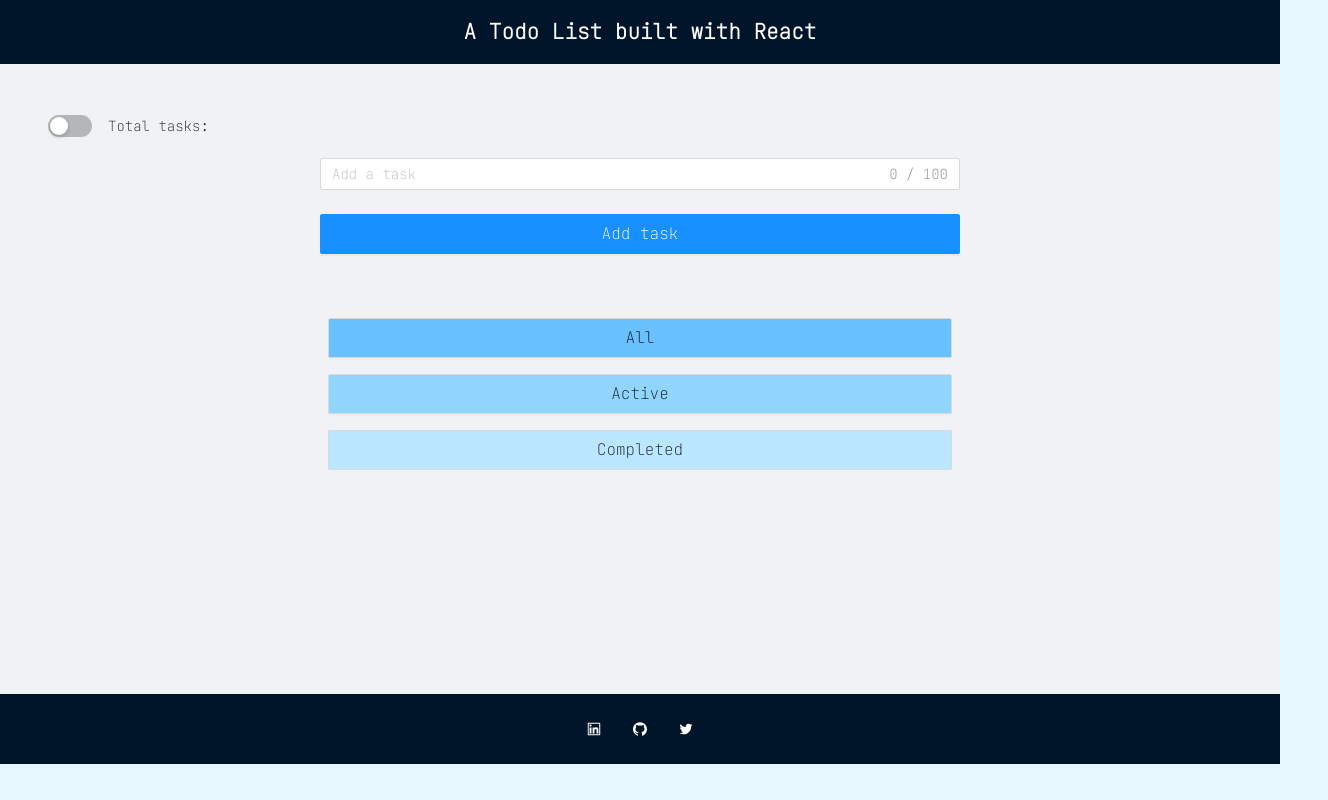
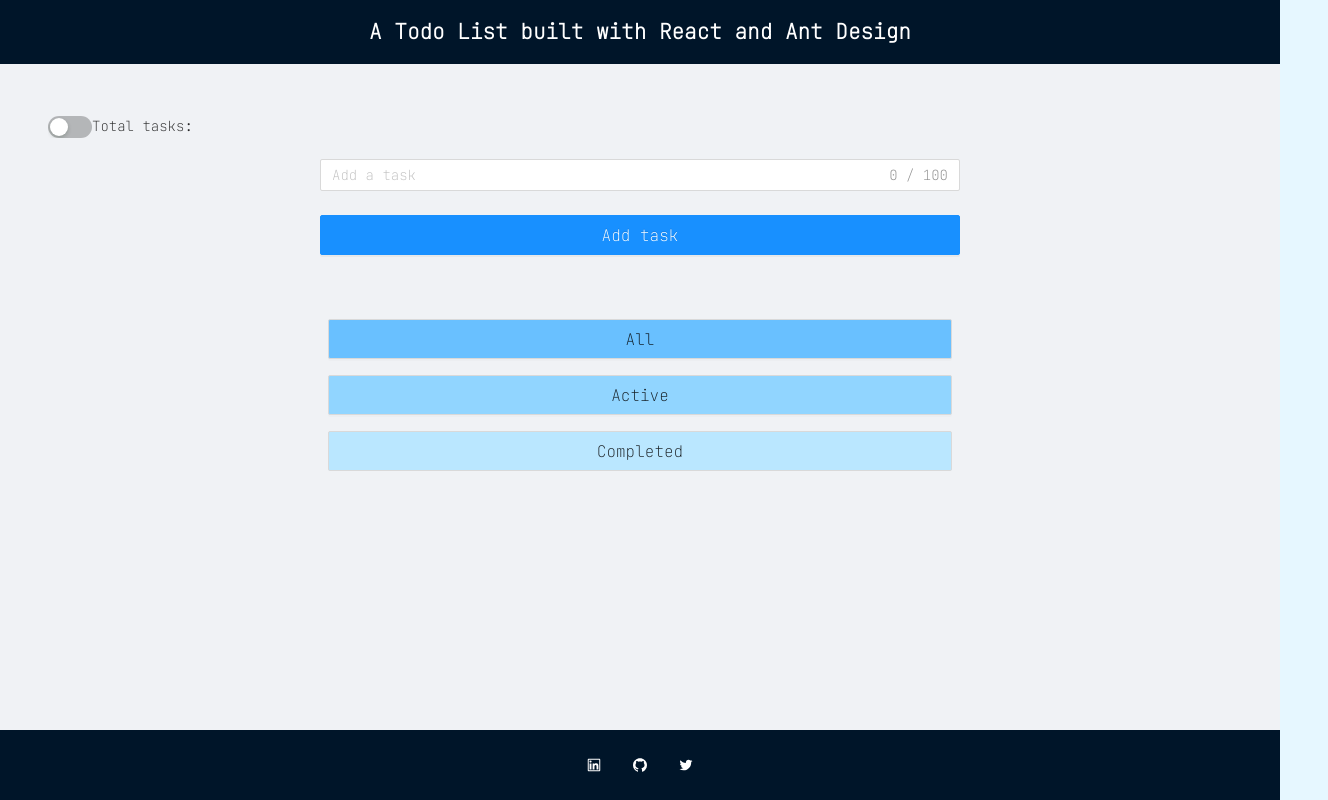
Before and after one commit to calmarti/todolist-react, a React (Create React App) app: page / in a window 1280 px wide. Shown: the whole page, 1328 px wide, since content can reach past the window. Built offline with nearby package versions, Linux system fonts and the light colour scheme.

Commit message:
refactor counter feature into Count component

```diff
--- a/public/index.html
+++ b/public/index.html
@@ -24,7 +24,7 @@
       work correctly both with client-side routing and a non-root public URL.
       Learn how to configure a non-root public URL by running `npm run build`.
     -->
-    <title>React App</title>
+    <title>TODO App</title>
   </head>
   <body>
     <noscript>You need to enable JavaScript to run this app.</noscript>
--- a/src/App.js
+++ b/src/App.js
@@ -2,6 +2,7 @@ import "./app.css";
 import { useState } from "react";
 import { nanoid } from "nanoid";
 import List from "./List";
+import Counter from "./Counter";
 import { Layout, Input, Form, Button, Row, Col, Switch, Badge } from "antd";
 
 import {
@@ -11,13 +12,6 @@ import {
 } from "@ant-design/icons";
 
 const { Header, Content, Footer } = Layout;
-
-//TODO: arreglar altura del root (por defecto extrañamente pequeña, luego se ajusta en función del espacio que ocupan las tasks)
-//TODO: falta funcionalidad de editar
-//TODO: aumentar tamaño por defecto (no el del hover) de iconos de linkedIn y GitHub
-//TODO: mirar todo list de Lola Rufino a ver que más ...
-//TODO: implementar un contador de tareas activas (count = new + active + count)
-//TODO: refactorizar (sin pasarme)
 
 function App() {
   const [name, setName] = useState("");
@@ -37,9 +31,6 @@ function App() {
     setTasks(tasks.filter((task) => task.id !== id));
     setCount((count) => count - 1);
   };
-
-  //TODO: última funcionalidad por implementar:
-  //const editTask()
 
   const checkTask = (ev, id) => {
     const tasksAfterCheck = tasks.map((task) => {
@@ -89,23 +80,16 @@ function App() {
   }
 
   return (
-    <Layout>
+    <Layout className="layout">
       <Header>
         {" "}
-        <h2 className="heading"> A Todo List built with React</h2>
+        <h2 className="heading"> A Todo List built with React and Ant Design</h2>
       </Header>
       <Content>
 
-      <div className="counter-container">
-            <Switch
-              checked={showCount}
-              onChange={() => setShowCount(!showCount)}
-            />
-            <span>Total tasks:</span>
-            <Badge count={showCount ? count : null} />
-          </div>
+        <Counter count={count} showCount={showCount} setShowCount={setShowCount} />
 
-        {filteredTasks.length ? (
+         {filteredTasks.length ? (
           <List
             tasks={filteredTasks}
             checkTask={checkTask}
--- /dev/null
+++ b/src/Counter.js
@@ -0,0 +1,11 @@
+import {Switch, Badge} from 'antd';
+
+export default function Counter({count, setShowCount, showCount}) {
+  return (
+    <div className="counter-container">
+      <Switch checked={showCount} onChange={() => setShowCount(!showCount)} />
+      <span>Total tasks:</span>
+      <Badge count={showCount ? count : null} />
+    </div>
+  );
+}
--- a/src/List.js
+++ b/src/List.js
@@ -1,8 +1,5 @@
 import { Row, Col, Checkbox, Divider, Button } from "antd";
-import {
-  /* CheckSquareOutlined,  */ DeleteOutlined,
-  EditOutlined,
-} from "@ant-design/icons";
+import { DeleteOutlined, EditOutlined } from "@ant-design/icons";
 
 export default function List({ tasks, checkTask, deleteTask }) {
   return (
--- a/src/app.css
+++ b/src/app.css
@@ -9,7 +9,6 @@ body {
 
 body {
   background-color: #e6f7ff;
-
 }
 
 .heading {
@@ -17,17 +16,20 @@ body {
   margin: 0rem auto;
   font-weight: bold;
   color: white;
-
-
 }
 
 .completed {
   text-decoration: line-through;
 }
 
+.layout {
+  height: 100vh;
+  width: 100vw;
+}
+
 .list {
-  margin-top:2rem;
-/*   display: flex;
+  margin-top: 2rem;
+  /*   display: flex;
   flex-direction: column;
   gap: 1rem;
   justify-content: center;
@@ -38,54 +40,41 @@ body {
   list-style-type: none;
 }
 
- .form {
-   margin-top:4.5rem;
-/*   display: flex;
-  flex-direction: column;
-  gap: 1rem;
-  justify-content: center;
-  align-items:center; */
-
+.form {
+  margin-top: 4.5rem;
 }
 
-.counter-container{
-  display:flex;
-  gap:1rem;
-  position:relative;
-  top:3.2rem;
-  left:3rem;
+.counter-container {
+  position: relative;
+  top: 3.2rem;
+  left: 3rem;
+  overflow: hidden;
 }
 
 .add-button {
-  /*   flex: 0 1 auto; */
   background-color: #1890ff;
   margin: 0 auto;
-
 }
 
 .show-buttons {
-  /*    display:flex;
-    flex-direction: column;
-    gap: 1rem;
-    align-items:center; */
   text-align: center;
   margin-top: 3rem;
-  overflow:hidden;
+  overflow: hidden;
 }
 
 .row-container {
   margin: 0 auto;
   width: 60%;
-  /*   border:dotted 1px black; */
   background-color: #91d5ff;
-  border-radius:4px;
+  border-radius: 4px;
   display: flex;
   justify-content: center;
   margin-top: 0.3rem;
 }
 
 .row-container:hover {
-  box-shadow: rgba(9, 30, 66, 0.25) 0px 4px 8px -2px, rgba(9, 30, 66, 0.08) 0px 0px 0px 1px;
+  box-shadow: rgba(9, 30, 66, 0.25) 0px 4px 8px -2px,
+    rgba(9, 30, 66, 0.08) 0px 0px 0px 1px;
 }
 
 .col-container {
@@ -100,18 +89,18 @@ body {
   margin-top: 1rem;
 }
 
-.footer{
-  display:flex;
-  justify-content:center;
-  gap:2rem;
-  margin-top:14rem;
-  background-color:#001529;
+.footer {
+  display: flex;
+  justify-content: center;
+  gap: 2rem;
+  margin-top: 14rem;
+  background-color: #001529;
 }
 
-.icon{
-  color:white;
+.icon {
+  color: white;
 }
 
-.icon:hover{
+.icon:hover {
   transform: scale(2);
 }
--- a/src/index.css
+++ b/src/index.css
@@ -1,13 +1,17 @@
 body {
   margin: 0;
-  font-family: -apple-system, BlinkMacSystemFont, 'Segoe UI', 'Roboto', 'Oxygen',
-    'Ubuntu', 'Cantarell', 'Fira Sans', 'Droid Sans', 'Helvetica Neue',
+  font-family: -apple-system, BlinkMacSystemFont, "Segoe UI", "Roboto", "Oxygen",
+    "Ubuntu", "Cantarell", "Fira Sans", "Droid Sans", "Helvetica Neue",
     sans-serif;
   -webkit-font-smoothing: antialiased;
   -moz-osx-font-smoothing: grayscale;
 }
 
 code {
-  font-family: source-code-pro, Menlo, Monaco, Consolas, 'Courier New',
+  font-family: source-code-pro, Menlo, Monaco, Consolas, "Courier New",
     monospace;
 }
+
+#root {
+  overflow:hidden;
+}
```
